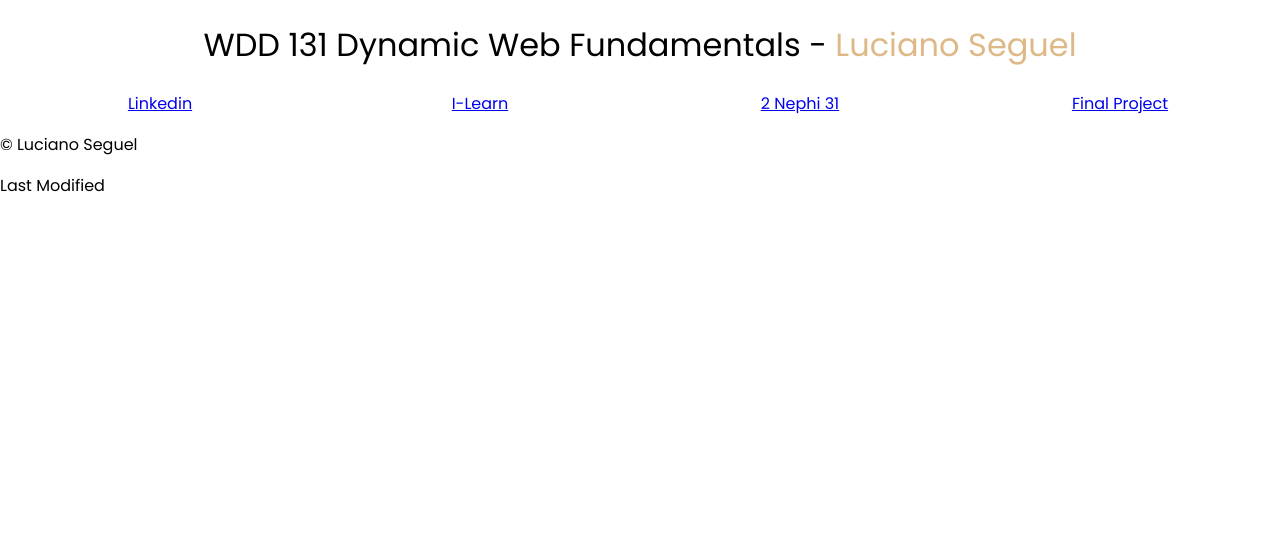
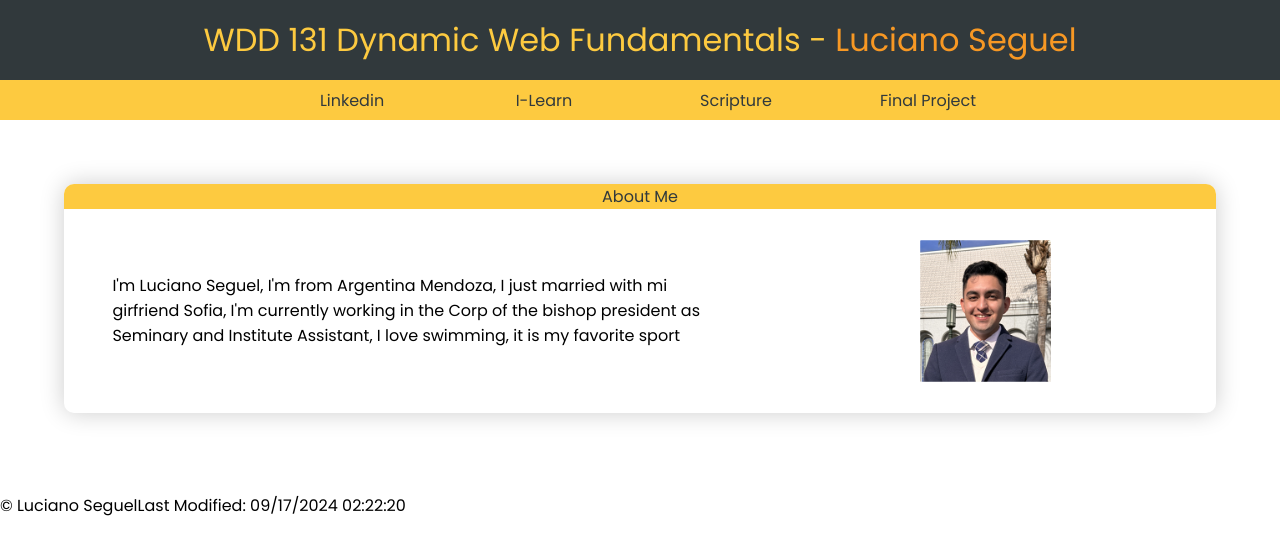
Before and after one commit to lucianoseguel/wdd131, a plain HTML site: page index.html in a window 1280 px wide. Drawn offline with Linux system fonts and the light colour scheme.

Commit message:
2.1 upload myself

```diff
--- a/index.html
+++ b/index.html
@@ -11,26 +11,37 @@
 <body>
 
   <header>
-    <h1 id="maintitle">WDD 131 Dynamic Web Fundamentals - <span id="name"> Luciano  Seguel </span></h1>
+    <h1 id="maintitle">WDD 131 Dynamic Web Fundamentals -&nbsp <span id="name">  Luciano  Seguel </span></h1>
     <nav id="navbar">
       <ul>
         <li><a href="https://www.linkedin.com/in/luciano-seguel-60b160244/" target="_blank">Linkedin</a></li>
         <li><a href="https://byui.instructure.com/." target="_blank">I-Learn</a></li>
-        <li><a href="https://www.churchofjesuschrist.org/study/scriptures/bofm/2-ne/31?lang=spa&id=p20#p20" target="_blank">2 Nephi 31</a></li>
+        <li><a href="https://www.churchofjesuschrist.org/study/scriptures/bofm/2-ne/31?lang=spa&id=p20#p20" target="_blank">Scripture</a></li>
         <li><a href="#" class="active">Final Project</a></li>
       </ul>
     </nav>
 
   </header>
   <main>
-    <section class="card"></section>
-    <section class="card"></section>
+
+    <section class="card">
+      <p id="about">About Me</p>
+
+      <p id="myself">I'm Luciano Seguel, I'm from Argentina Mendoza, I just married with mi girfriend
+        Sofia, I'm currently working in the Corp of the bishop president as Seminary and Institute Assistant,
+        I love swimming, it is my favorite sport
+      </p>
+      <img src="images/Luciano-Seguel.jpg" alt="Luciano Seguel" class="card-img">
+    </section>
+    <section class="card">
+
+    </section>
 
   </main>
 
   <footer>
     <p>&copy Luciano Seguel </p>
-    <p>Last Modified</p>
+    <p id="lastm">Last Modified</p>
   </footer>
 <script src="scripts/getdates.js"></script>
 </body>
--- a/scripts/getdates.js
+++ b/scripts/getdates.js
@@ -0,0 +1,7 @@
+
+//Last modified
+let oLastModif = new Date(document.lastModified);
+
+let lastmod = document.getElementById('lastm')
+
+lastmod.textContent =  `Last Modified: ${document.lastModified}`
--- a/styles/base.css
+++ b/styles/base.css
@@ -2,11 +2,25 @@
 
 @import url('https://fonts.googleapis.com/css2?family=Poppins:ital,wght@0,100;0,200;0,300;0,400;0,500;0,600;0,700;0,800;0,900;1,100;1,200;1,300;1,400;1,500;1,600;1,700;1,800;1,900&display=swap');
 
+:root{
+    /* palette */
+    --gunmetal: #31393cff;
+    --blue-crayola: #2176ffff;
+    --celestial-blue: #33a1fdff;
+    --sunglow: #fdca40ff;
+    --carrot-orange: #f79824ff;
+
+/* fonts-------*/
+--mainfont--: "Poppins", sans-serif;
+
+}
 
 
 *{
-    font-family: "Poppins", sans-serif;
+    font-family: var(--mainfont--);
     font-weight: 400;
+    text-decoration: none;
+    box-sizing: border-box;
 }
 
 html,body{
@@ -16,23 +30,36 @@ html,body{
     max-width: 100vw;
 }
 
+
+/*-----------------HEADER ---------------------*/
 header{
     display: block;
-    width: 100vw;
+    background-color: var(--sunglow);
     align-items: center;
 }
 
 #maintitle{
     text-align: center;
+    background: var(--gunmetal);
+    color: var(--sunglow);
+    height: 10vh;
+    display: flex;
+    justify-content: center;
+    align-items: center;
+    margin: 0;
 }
 #name{
-    color: burlywood;
+    color:var(--carrot-orange) ;
 }
 
 #navbar{
     display: flex;
     justify-items:center;
-
+    align-items: center;
+    max-width: 60vw;
+    height: 5vh;
+    margin:auto;
+    background-color: var(--sunglow);
 }
 
 #navbar ul{
@@ -43,6 +70,8 @@ header{
     flex-wrap:nowrap;
     margin: 0;
     padding:0;
+    height: 100%;
+
 
 }
 
@@ -52,5 +81,121 @@ header{
     list-style: none;
     flex:1;
     justify-content:center;
+    height: 100%;
+    align-items: center;
+    transition: all 0.4s ease-in-out;
 
 }
+
+#navbar ul li:hover{
+    background-color: var(--carrot-orange);
+}
+
+
+
+
+#navbar a{
+    color: var(--gunmetal);
+    width: 100%;
+    height: 100%;
+    display: flex;
+    justify-content: center;
+    align-items: center;
+
+}
+
+/*  ----------------------------MAIN ---------------------------------*/
+
+main{
+    margin: 5%;
+    height: auto;
+}
+
+
+.card{
+    display: grid;
+    grid-template-columns: 60% 40%;
+    justify-items: center;
+    align-items: center;
+    margin: auto;
+    border-radius: 10px;
+    overflow: hidden;
+    padding: auto 10%;
+    box-shadow: 0px 0px 25px rgba(0, 0, 0, 0.2);
+
+}
+
+.card-img{
+    display: flex;
+    grid-column: span 1;
+  max-width: 150px;
+  height: auto;
+  border-radius: 10px;
+  padding: 2%;
+}
+
+#about{
+   grid-column: 1/3;
+   background-color: var(--sunglow);
+   color: var(--gunmetal);
+   width: 100%;
+    height: auto;
+   padding: 100px auto;
+   margin: 0;
+   text-align: center;
+
+}
+
+#myself{
+    padding: 7%;
+}
+
+
+/*-------------------FOOTER----------------------*/
+
+footer{
+    display: flex;
+}
+
+
+
+
+
+/* MOBILE------------------
+-----------------
+------------------*/
+@media (max-width: 700px) {
+    #maintitle{
+        padding: 5%;
+        height: auto;
+        flex-direction: column;
+    }
+
+
+    #navbar {
+        display: flex;
+        height: auto;
+         max-width: 100vw;
+        width: 100vw;
+    }
+	#navbar ul {
+		display: flex;
+        flex-direction: column;
+
+        flex:1;
+
+
+        justify-content: center;
+        align-items: center;
+	}
+	#navbar ul li{
+        display: flex;
+        list-style: none;
+        padding: 7px 0 7px 0;
+        justify-content:center;
+        width: 100%;
+
+
+
+    }
+}
```
Also changed, not shown: images/Luciano-Seguel.jpg (added).
